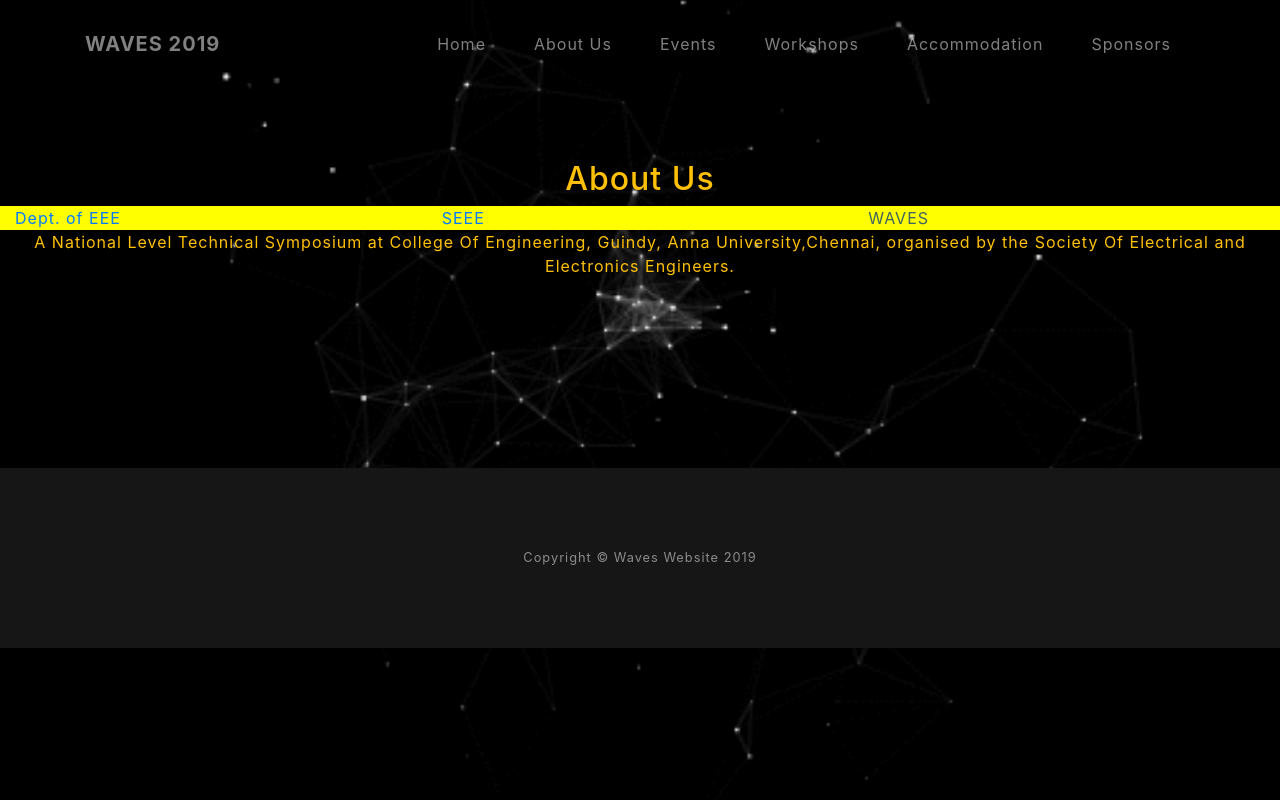
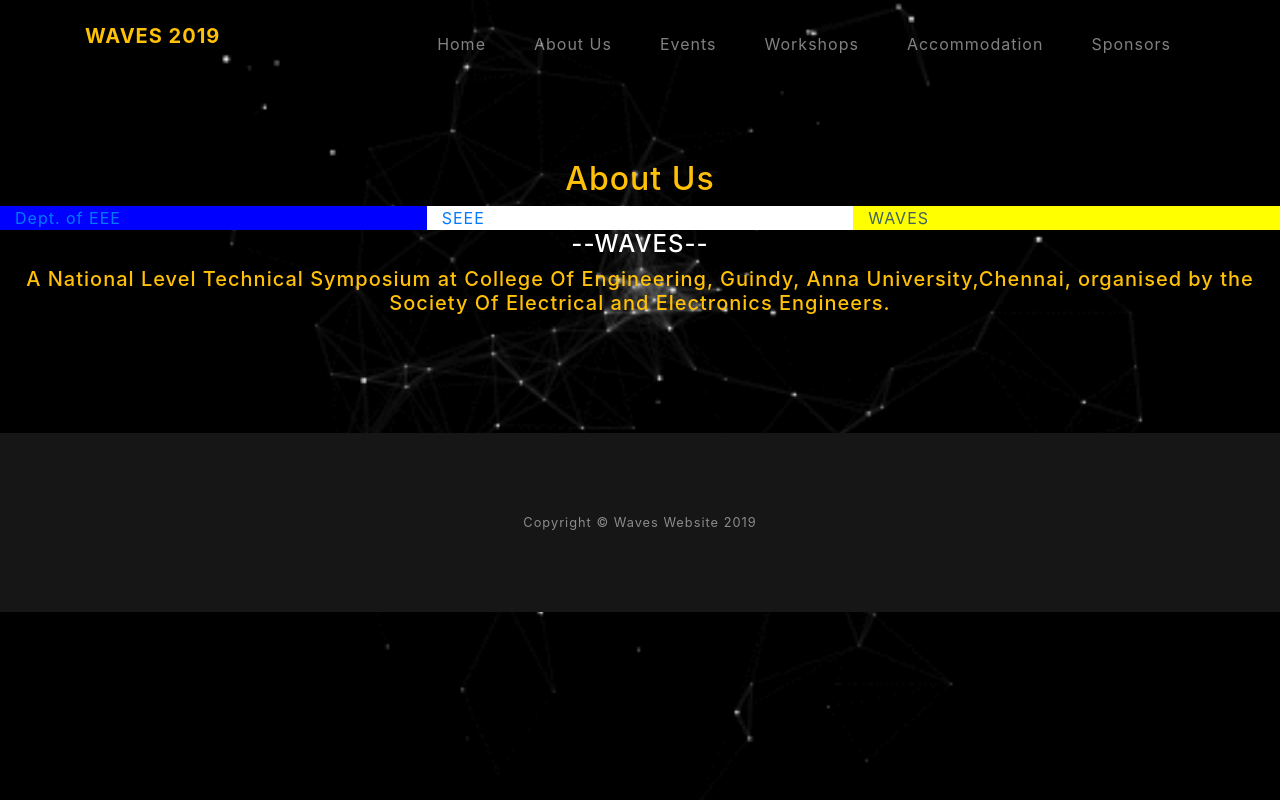
Before and after one commit to mokshagna517/waves_web, a website with bundled scripts: page aboutus.html in a window 1280 px wide. Both pictures are taken after a click on the link "WAVES". Built offline with nearby package versions, Linux system fonts and the light colour scheme.

Commit message:
Modified about us page

```diff
--- a/aboutus.html
+++ b/aboutus.html
@@ -29,7 +29,7 @@
     <!-- Navigation -->
     <nav class="navbar navbar-expand-lg navbar-light fixed-top" id="mainNav">
       <div class="container">
-        <a class="navbar-brand js-scroll-trigger"  href="#page-top">WAVES 2019</a>
+        <a class="navbar-brand js-scroll-trigger"  href="#page-top"><p class="text-warning">WAVES 2019</p></a>
         <button class="navbar-toggler navbar-toggler-right" type="button" data-toggle="collapse" data-target="#navbarResponsive" aria-controls="navbarResponsive" aria-expanded="false" aria-label="Toggle navigation">
           Menu
           <i class="fas fa-bars"></i>
@@ -69,10 +69,10 @@
       <div class="row">
 
 
-          <div class="col-4 col-sm-4 col-md-4 col-lg-4" style="background-color:yellow">
+          <div class="col-4 col-sm-4 col-md-4 col-lg-4" style="background-color:blue">
     <li class="nav active"><a id="tab-1" data-toggle="tab" href="#home">Dept. of EEE</a></li>
   </div>
-    <div class="col-4 col-sm-4 col-md-4 col-lg-4" style="background-color:yellow">
+    <div class="col-4 col-sm-4 col-md-4 col-lg-4" style="background-color:white">
     <li class="nav"><a id="tab-2" data-toggle="tab" href="#seee">SEEE</a></li>
   </div>
     <div class="col-4 col-sm-4 col-md-4 col-lg-4" style="background-color:yellow">
@@ -80,14 +80,17 @@
   </div>
   <div class="tab-content">
   <div id="home" class="tab-pane  in active">
-  <p class="text-info">College of Engineering Guindy (the oldest Technical Institution in India, started by British in 1794) was first to introduce B.E. course in Electrical Engineering (1932). The Department of EEE has been a pioneer in the field of Electrical and Electronics Engineering, with core Research and Development in Power Apparatus and Systems for many decades. </p>
+    <h4 class="text-center text-white">Department of EEE</h4>
+  <h5 class="text-info">College of Engineering Guindy (the oldest Technical Institution in India, started by British in 1794) was first to introduce B.E. course in Electrical Engineering (1932). The Department of EEE has been a pioneer in the field of Electrical and Electronics Engineering, with core Research and Development in Power Apparatus and Systems for many decades. </h5>
 </div>
 <div id="seee" class="tab-pane ">
-<p  class="text-danger">More than 80 years have passed since the inauguration of the E.E.E dept in CEG but consistently the department produces talented and skilled engineers who occupy a respected great position in the society.
-This group will serve as an online platform for exchange of ideas,latest research topics,industrial requirements in the electrical and electronics engineering sector amongst the prestigious alumni and current students of the department.Latest updates on the happenings in the department and student activities would be made available by the current students.</p>
+  <h4 class="text-center text-white">Society of Electrical and Electronics Engineers</h4>
+<h5 class="text-danger">More than 80 years have passed since the inauguration of the E.E.E dept in CEG but consistently the department produces talented and skilled engineers who occupy a respected great position in the society.
+This group will serve as an online platform for exchange of ideas,latest research topics,industrial requirements in the electrical and electronics engineering sector amongst the prestigious alumni and current students of the department.Latest updates on the happenings in the department and student activities would be made available by the current students.</h5>
 </div>
 <div id="waves" class="tab-pane ">
-<p  class="text-warning">A National Level Technical Symposium at College Of Engineering, Guindy, Anna University,Chennai, organised by the Society Of Electrical and Electronics Engineers.</p>
+  <h4 class="text-center text-white">--WAVES--</h4>
+<h5 class="text-warning">A National Level Technical Symposium at College Of Engineering, Guindy, Anna University,Chennai, organised by the Society Of Electrical and Electronics Engineers.</h5>
 </div>
 </div>
 
```
